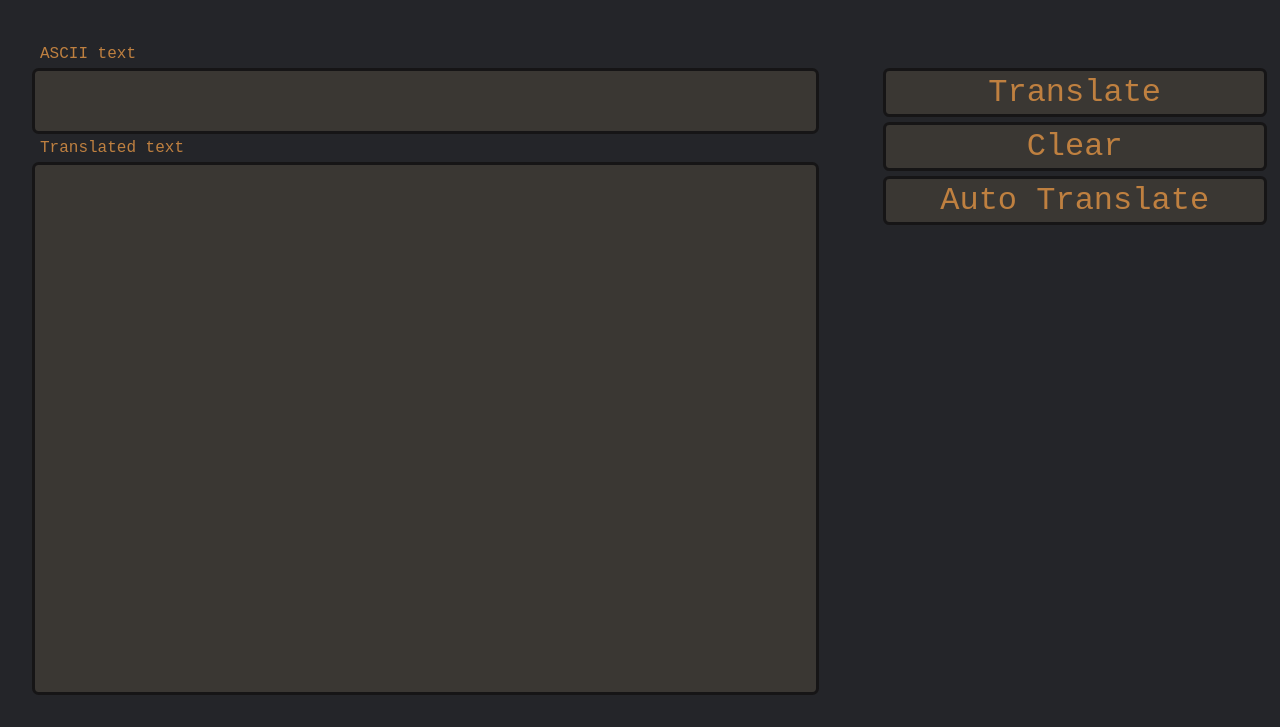
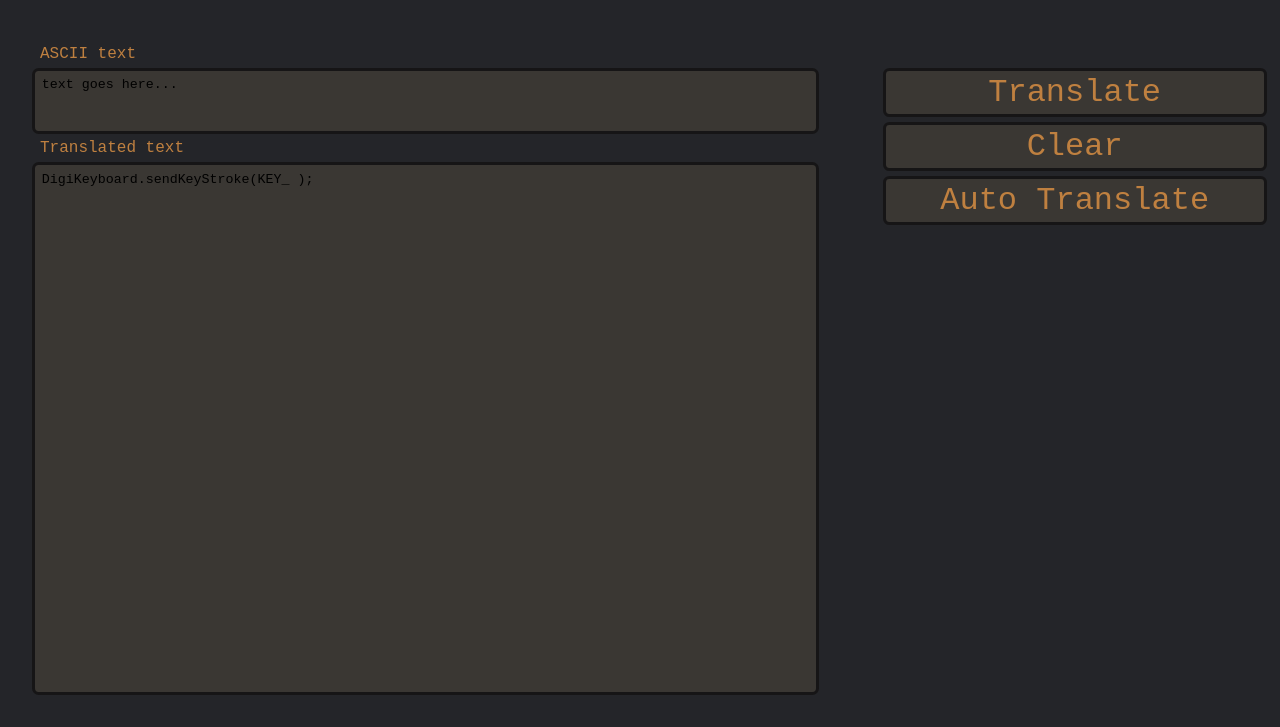
Before and after one commit to Dight67/ASCIItoDigispark, a plain HTML site: page index.html in a window 1280 px wide. Shown: the part 104-831 px from the top of the page. Drawn offline with Linux system fonts and the light colour scheme.

Commit message:
Add files via upload

```diff
--- a/index.html
+++ b/index.html
@@ -11,9 +11,9 @@
 
       <div class="textareas">
         <span class="text-0-span">ASCII text</span>
-        <textarea id="text-0"></textarea>
+        <textarea id="text-0" placeholder="text goes here..."></textarea>
         <span class="text-1-span">Translated text</span>
-        <textarea id="text-1"></textarea>
+        <textarea id="text-1" placeholder="DigiKeyboard.sendKeyStroke(KEY_ );" readonly></textarea>
       </div>
 
       <div class="controls">
--- a/style.css
+++ b/style.css
@@ -2,6 +2,9 @@
   box-sizing: border-box;
   padding: 0;
   margin: 0;
+}
+::placeholder{
+    color: rgba(0, 0, 0, 1);
 }
 body {
   color: hsl(30, 50%, 50%);
```
